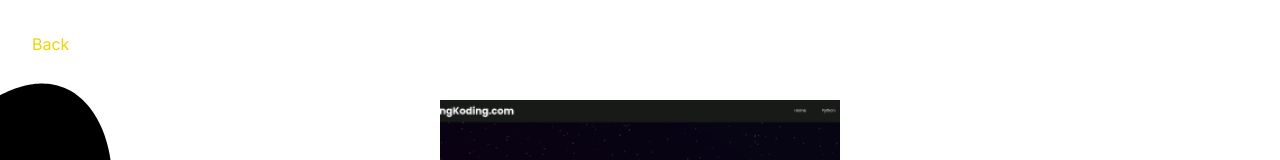
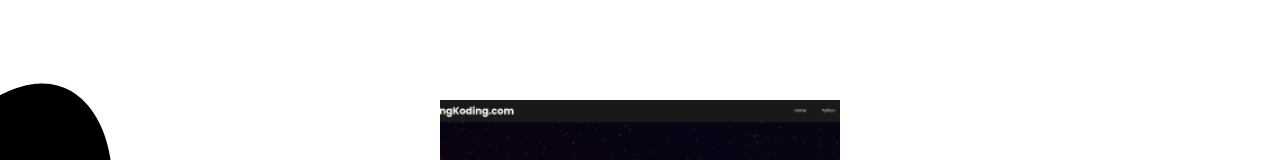
Before and after one commit to Rahmaniatok/Portfolio-Rahmania, a Next.js app: page /kucingkoding in a window 1280 px wide. Shown: the top 160 px of the page. Built offline with nearby package versions, Linux system fonts and the light colour scheme.

Commit message:
Update Navbarproject.tsx

```diff
--- a/app/Navbarproject.tsx
+++ b/app/Navbarproject.tsx
@@ -2,10 +2,12 @@ import Link from "next/link";
 
 export default function Navbarproject (){
     return(
-    <div className="flex justify-between fixed top-0 w-screen z-10">
-            <Link className="p-8 hover:text-[#F1D302]" href={"/"}>
+    <nav className="fixed top-0 w-full bg-[#F1D302] z-10">
+        <div className="flex justify-between fixed top-0 w-screen z-10">
+            <Link className="p-8 hover:text-[#FFFFFF]" href={"/"}>
                 Back
             </Link>
-    </div>
+        </div>
+    </nav>
     )
 }
```
